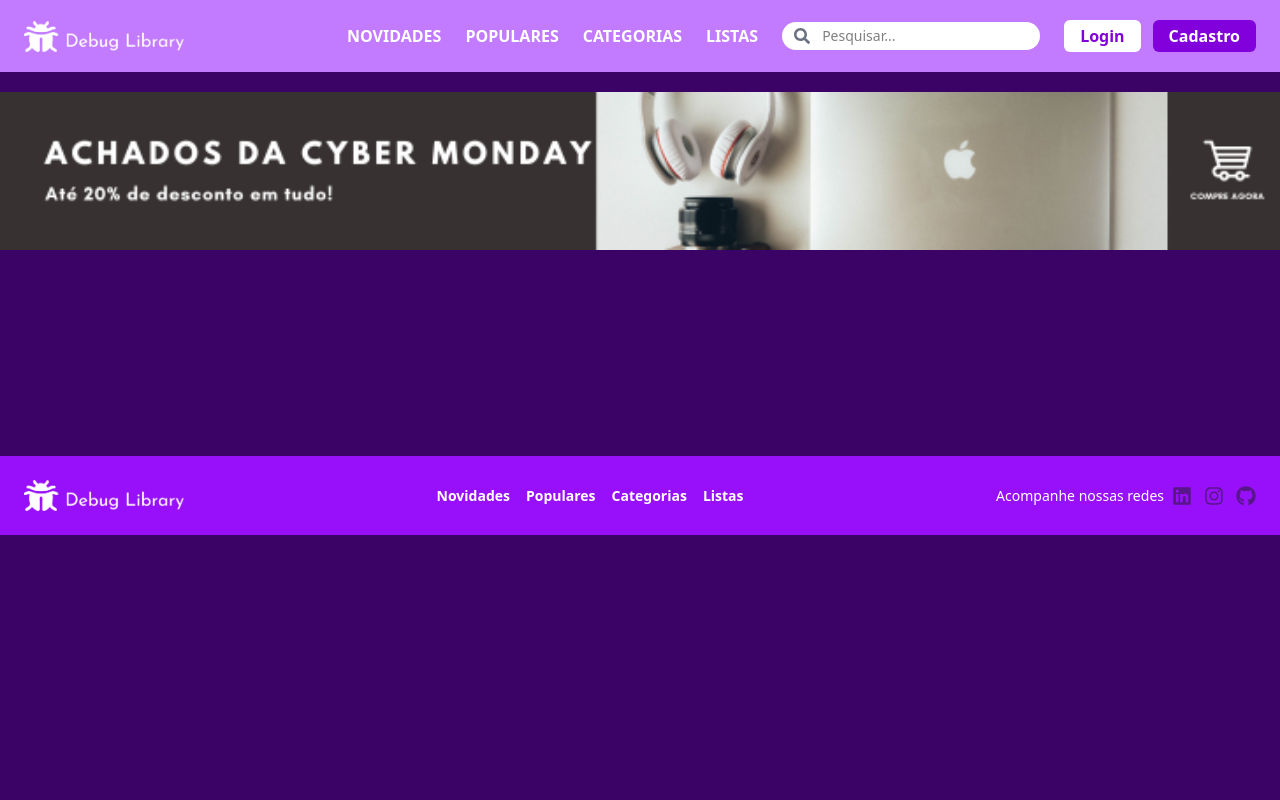
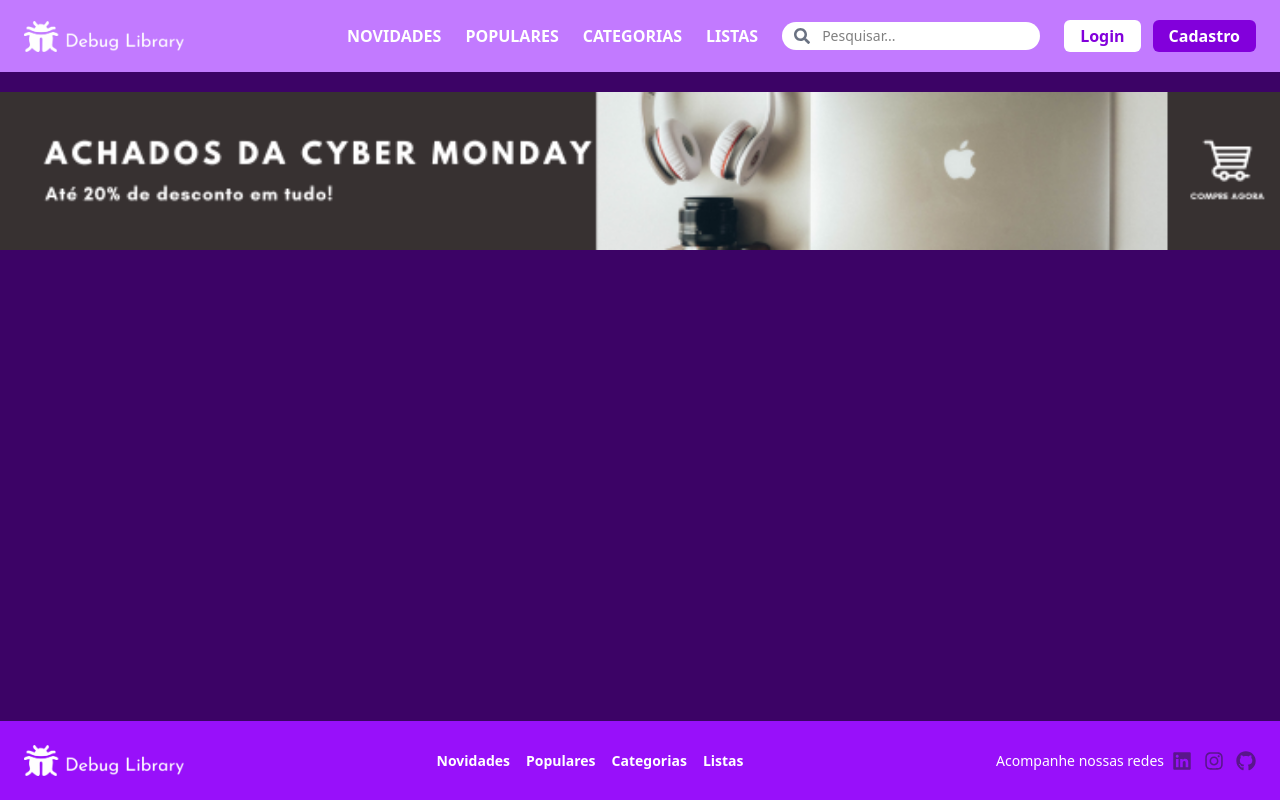
Before and after one commit to Debug-Library/debug-library-frontend, a React (Vite) app: page / in a window 1280 px wide. Built offline with nearby package versions, Linux system fonts and the light colour scheme.

Commit message:
feat: Importação do componente footer na tela inicial e definição de propriedades no tailwind

```diff
--- a/src/components/Home/Home.tsx
+++ b/src/components/Home/Home.tsx
@@ -1,7 +1,7 @@
 import { useState } from "react";
 import Banner from "../Banner/Banner";
 import Navbar from "../Navbar/Navbar";
-import Footer from "../Footer/footer";
+import Footer from "../Footer/Footer";
 
 export function Home() {
   const [user, setUser] = useState({
@@ -15,9 +15,16 @@
   };
 
   return (
-    <div className="bg-purple-950 min-h-screen">
+    <div className="flex flex-col min-h-screen bg-purple-950">
+      {/* Cabeçalho */}
       <Navbar user={user} onLogout={handleLogout} />
-      <Banner />
+
+      {/* Conteúdo principal (cresce para empurrar o footer) */}
+      <main className="flex-grow">
+        <Banner />
+      </main>
+
+      {/* Rodapé fixado no fim da página */}
       <Footer />
     </div>
   );
```
